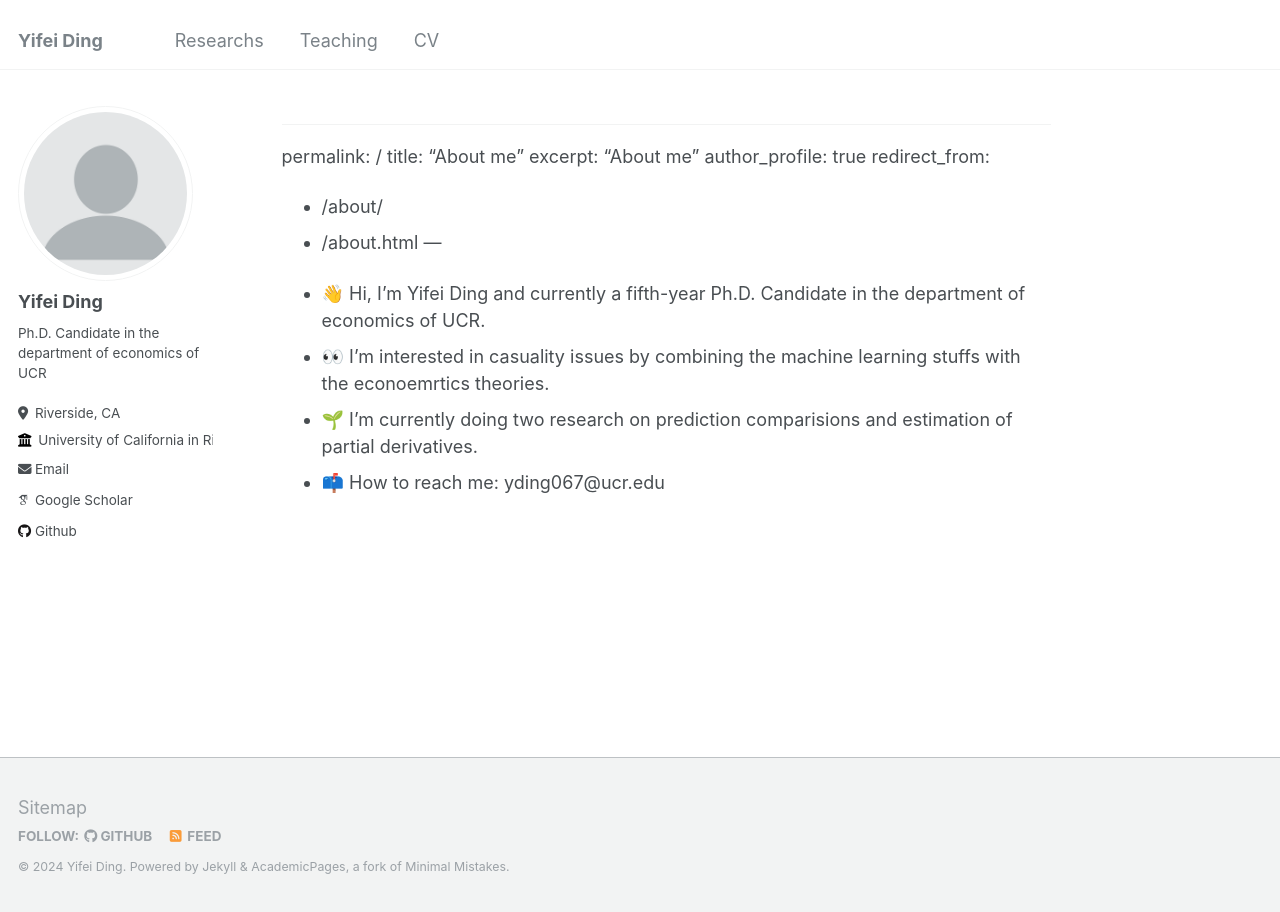
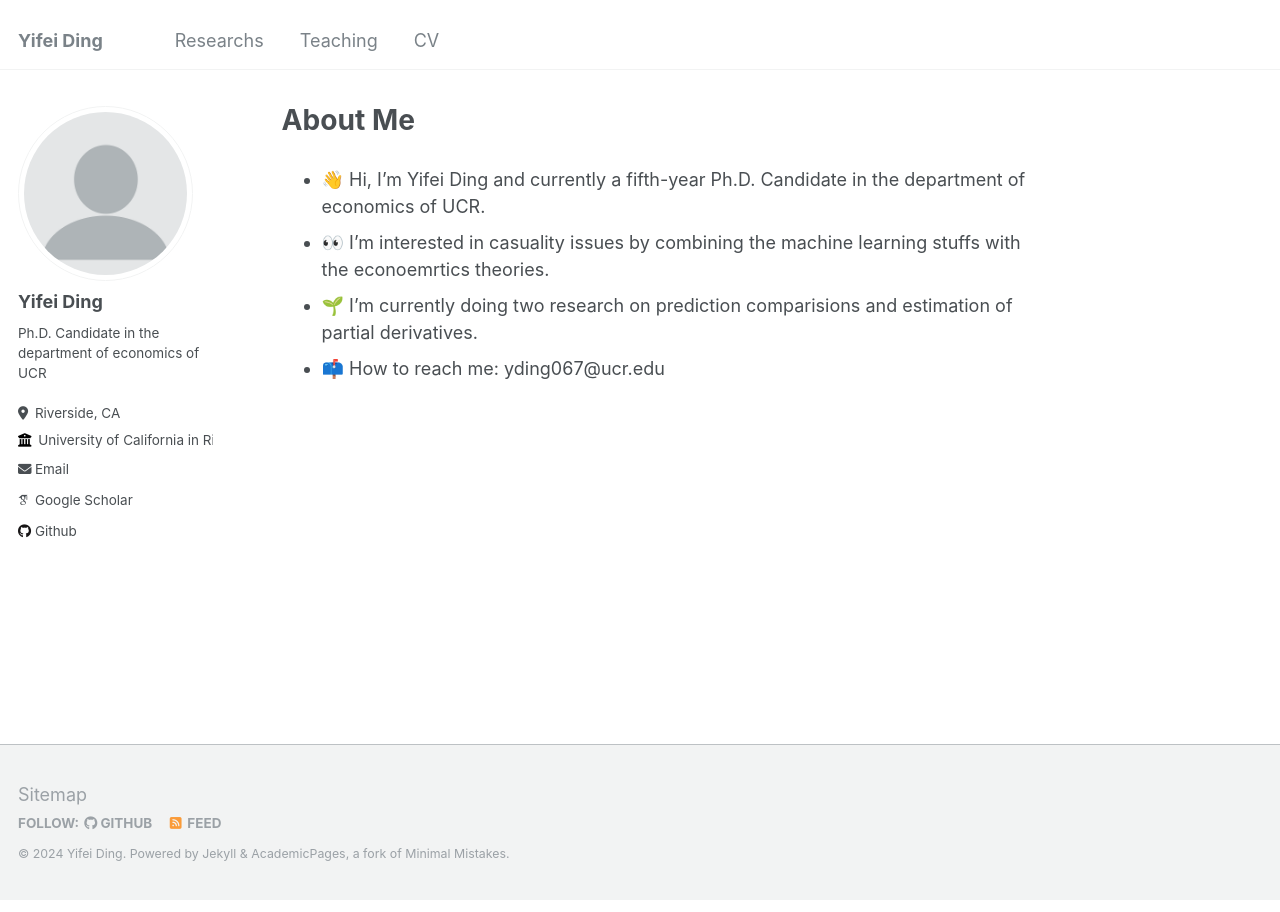
Before and after one commit to YifeiDing-UCR/YifeiDing-UCR.github.io, a Jekyll site: the page built from _pages/about.md, in a window 1280 px wide. Built offline with Jekyll 4.4.1, drawn with Linux system fonts in a browser that asks for light colours; some web fonts are replaced.

Commit message:
update about page & cv page

```diff
--- a/_pages/about.md
+++ b/_pages/about.md
@@ -1,14 +1,13 @@
 ---
- permalink: /
- title: "About me"
- excerpt: "About me"
- author_profile: true
- redirect_from:
-   - /about/
-   - /about.html
- ---
+permalink: /
+title: "About Me"
+author_profile: true
+redirect_from:
+  - /about/
+  - /about.html
+---
 
- - 👋 Hi, I’m Yifei Ding and currently a fifth-year Ph.D. Candidate in the department of economics of UCR.
+- 👋 Hi, I’m Yifei Ding and currently a fifth-year Ph.D. Candidate in the department of economics of UCR.
 - 👀 I’m interested in casuality issues by combining the machine learning stuffs with the econoemrtics theories.
 - 🌱 I’m currently doing two research on prediction comparisions and estimation of partial derivatives.
 - 📫 How to reach me: yding067@ucr.edu
```
Also changed, not shown: _pages/cv.md (+4 -4 lines).
